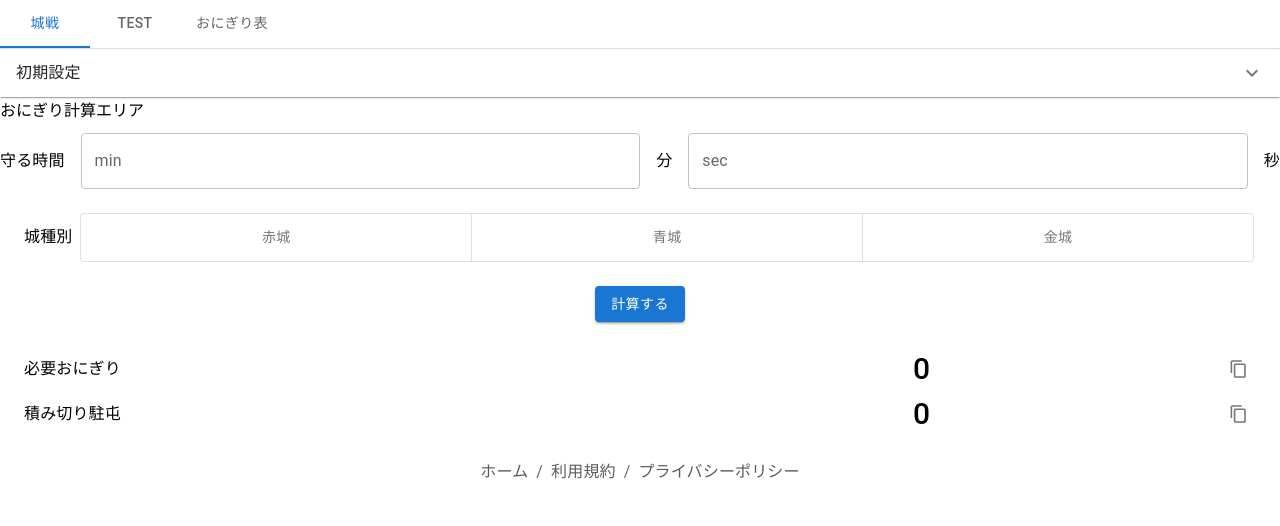
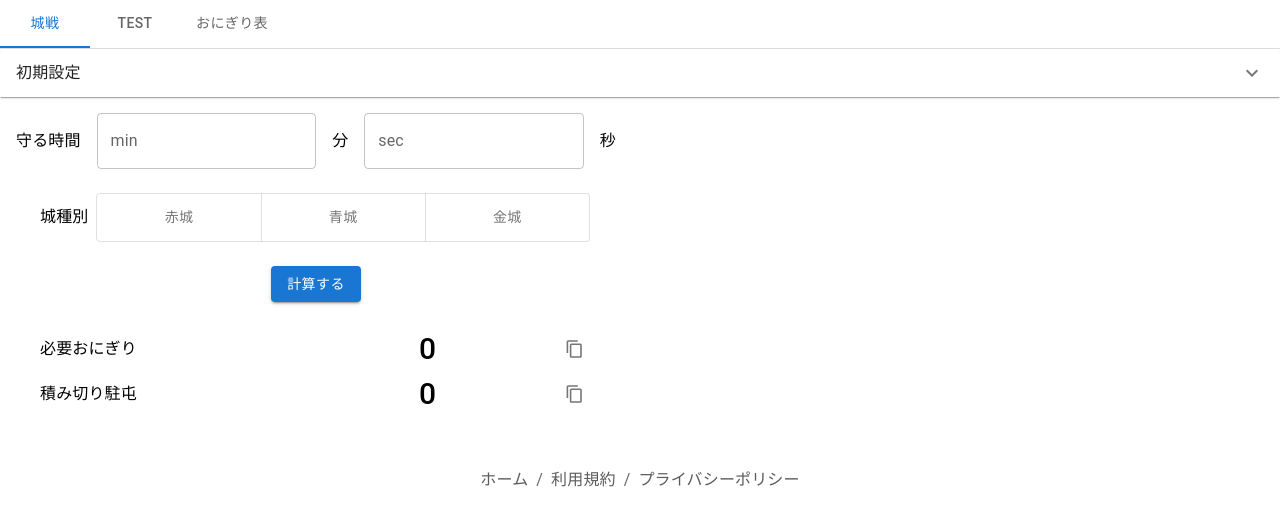
Before and after one commit to chika-create/onigiri-calc, a React (Create React App) app: page / in a window 1280 px wide. Shown: the top 526 px of the page. Built offline with nearby package versions, Linux system fonts and the light colour scheme.

Commit message:
refactor: AppContentからServerCastleコンポーネントに城戦計算のコードを移設

```diff
--- a/src/components/pages/ServerCastle.tsx
+++ b/src/components/pages/ServerCastle.tsx
@@ -1,9 +1,46 @@
 import Box from "@mui/material/Box";
 
+import {
+  numNumberContext,
+  alignmentNumbersContext,
+  selectCastleKindContext,
+} from "../../SettingUseContext";
+import { CalcFunc } from "../../CalcFunc";
+
+import CastleKinds from "../parts/CastleKinds";
+import CalcTime from "../parts/CalcTime";
+import CalcButton from "../parts/CalcButton";
+import CountOutput from "../templates/CountOutput";
+
 export default function ServerCastle() {
+  const {
+    alignmentNum,
+    castleChange,
+    updateSelectCastleKind,
+    selectCastleKind,
+    numNumber,
+    register,
+    calculator,
+  } = CalcFunc();
+
   return (
     <Box maxWidth="sm" sx={{ mb: 1.5 }}>
-      おにぎり計算エリア
+      <CalcTime register={register} />
+      <CastleKinds onClick={updateSelectCastleKind} />
+      <CalcButton calculator={calculator} />
+      {/* <Box>
+              <FormControlLabel
+                control={<Checkbox />}
+                label="今から終了まで（まだ使えません）"
+              />
+              </Box> */}
+      <numNumberContext.Provider value={numNumber}>
+        <selectCastleKindContext.Provider value={selectCastleKind}>
+          <alignmentNumbersContext.Provider value={alignmentNum}>
+            <CountOutput numNumber={numNumber} />
+          </alignmentNumbersContext.Provider>
+        </selectCastleKindContext.Provider>
+      </numNumberContext.Provider>
     </Box>
   );
 }
--- a/src/components/views/AppContent.tsx
+++ b/src/components/views/AppContent.tsx
@@ -44,24 +44,9 @@ function AppContent() {
 
           <TabPanel value="1" sx={{ p: 0 }}>
             <InitialSetting castleChange={castleChange} register={register} />
-            <ServerCastle />
-
-            <CalcTime register={register} />
-            <CastleKinds onClick={updateSelectCastleKind} />
-            <CalcButton calculator={calculator} />
-            {/* <Box>
-            <FormControlLabel
-              control={<Checkbox />}
-              label="今から終了まで（まだ使えません）"
-            />
-            </Box> */}
-            <numNumberContext.Provider value={numNumber}>
-              <selectCastleKindContext.Provider value={selectCastleKind}>
-                <alignmentNumbersContext.Provider value={alignmentNum}>
-                  <CountOutput numNumber={numNumber} />
-                </alignmentNumbersContext.Provider>
-              </selectCastleKindContext.Provider>
-            </numNumberContext.Provider>
+            <Box sx={{ p: 2 }}>
+              <ServerCastle />
+            </Box>
           </TabPanel>
           <TabPanel value="2">
             <UniversalCastle />
```
